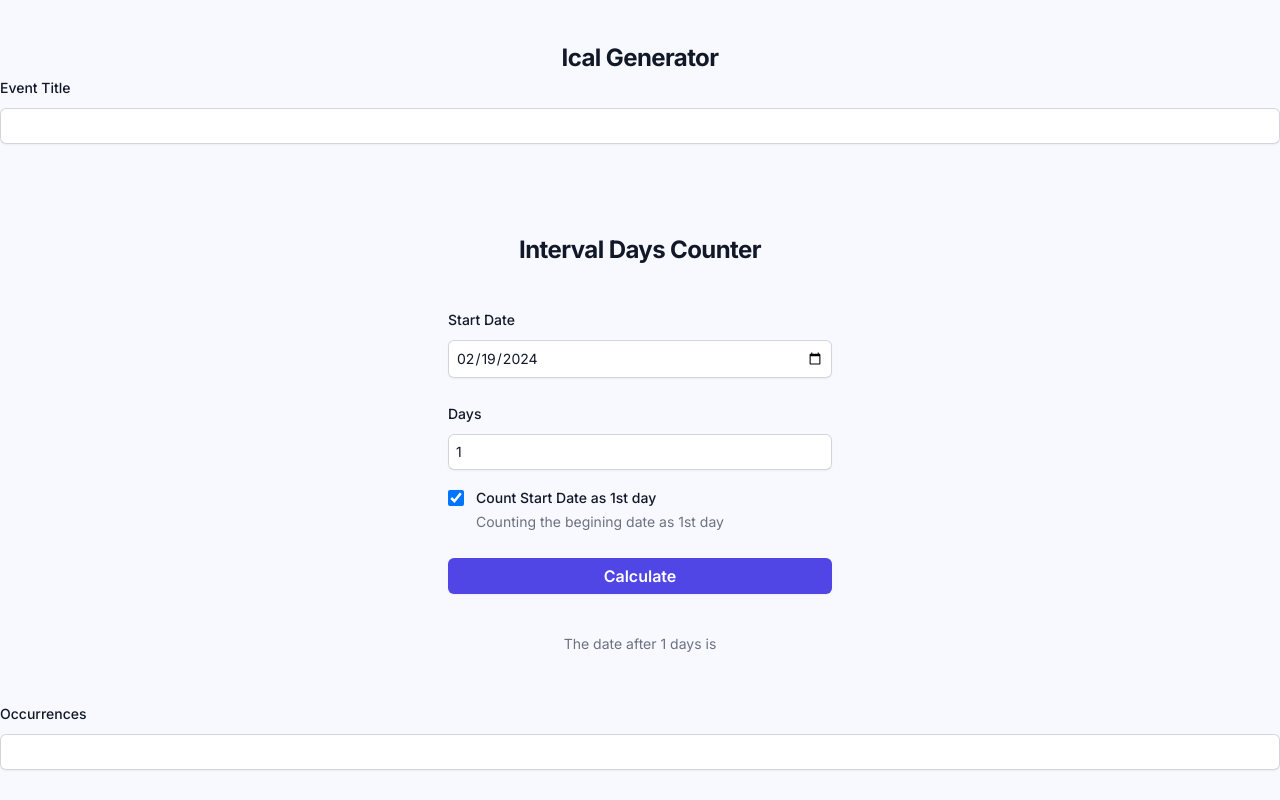
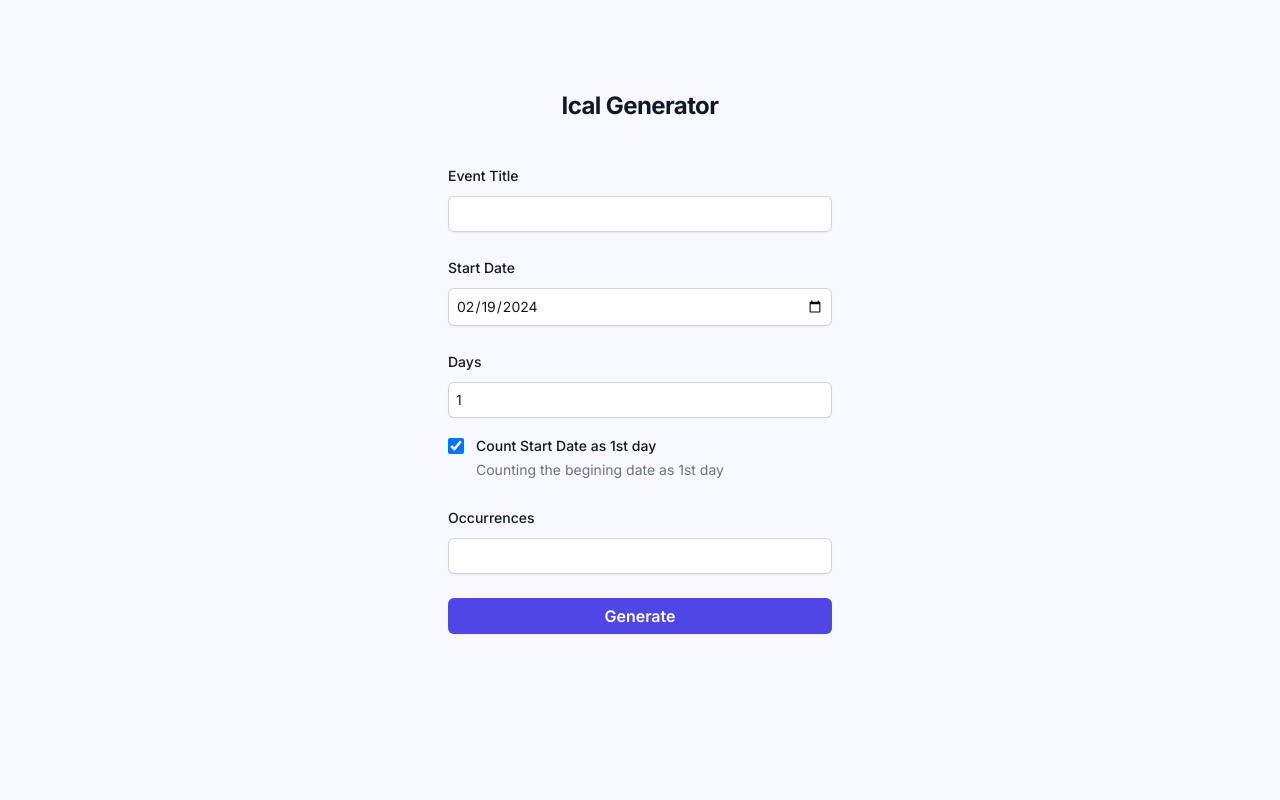
Before and after one commit to eugenieeeech/ical-event-generator, a Next.js app: page / in a window 1280 px wide. Built offline with nearby package versions, Linux system fonts and the light colour scheme.

Commit message:
fix form input ui

```diff
--- a/src/app/page.tsx
+++ b/src/app/page.tsx
@@ -1,54 +1,9 @@
-import { DaysCounter } from "@/components/DaysCounter";
+import { IcalInfoForm } from "@/components/IcalInfoForm";
 
 export default function Home() {
   return (
     <div className="w-full h-full">
-      <div>
-      <h2 className="mt-10 text-center text-2xl font-bold leading-9 tracking-tight text-gray-900">
-          Ical Generator
-        </h2>
-        <div className="flex items-center justify-between">
-
-          <label
-            htmlFor="eventTitle"
-            className="block text-sm font-medium leading-6 text-gray-900"
-          >
-            Event Title
-          </label>
-          <div className="text-sm"></div>
-        </div>
-        <div className="mt-2">
-          <input
-            id="eventTitle"
-            name="eventTitle"
-            type="text"
-            required
-            className="block w-full rounded-md border-0 px-2 py-1.5 text-gray-900 shadow-sm ring-1 ring-inset ring-gray-300 placeholder:text-gray-400 focus:ring-2 focus:ring-inset focus:ring-indigo-600 sm:text-sm sm:leading-6"
-          />
-        </div>
-      </div>
-      <DaysCounter />
-      <div>
-        <div className="flex items-center justify-between">
-          <label
-            htmlFor="occurrences"
-            className="block text-sm font-medium leading-6 text-gray-900"
-          >
-            Occurrences
-          </label>
-          <div className="text-sm"></div>
-        </div>
-        <div className="mt-2">
-          <input
-            id="occurrences"
-            name="occurrences"
-            type="number"
-            autoComplete="number"
-            required
-            className="block w-full rounded-md border-0 px-2 py-1.5 text-gray-900 shadow-sm ring-1 ring-inset ring-gray-300 placeholder:text-gray-400 focus:ring-2 focus:ring-inset focus:ring-indigo-600 sm:text-sm sm:leading-6"
-          />
-        </div>
-      </div>
+      <IcalInfoForm />
     </div>
   );
 }
--- a/src/components/IcalGenerate.tsx
+++ b/src/components/IcalGenerate.tsx
@@ -28,7 +28,10 @@
     }
   };
   return (
-    <button onClick={() => generateIcal({ title, eventDates })}>
+    <button
+      className="flex w-full justify-center rounded-md bg-indigo-600 px-3 py-1.5 stext-sm font-semibold leading-6 text-white shadow-sm hover:bg-indigo-500 focus-visible:outline focus-visible:outline-2 focus-visible:outline-offset-2 focus-visible:outline-indigo-600"
+      onClick={() => generateIcal({ title, eventDates })}
+    >
       Generate
     </button>
   );
--- a/src/components/DaysCounter.tsx
+++ b/src/components/IcalInfoForm.tsx
@@ -16,7 +16,7 @@
       )
     : new Date().setTime(startDate.getTime() + interval * 1000 * 60 * 60 * 24);
 }
-export const DaysCounter = () => {
+export const IcalInfoForm = () => {
   const [startingDay, setStartingDay] = useState(new Date());
   const resultDate = new Date();
   const [result, setResult] = useState("");
@@ -46,12 +46,32 @@
     <div className="flex min-h-full flex-col justify-center px-6 py-12 lg:px-8">
       <div className="sm:mx-auto sm:w-full sm:max-w-sm">
         <h2 className="mt-10 text-center text-2xl font-bold leading-9 tracking-tight text-gray-900">
-          Interval Days Counter
+          Ical Generator
         </h2>
       </div>
 
       <div className="mt-10 sm:mx-auto sm:w-full sm:max-w-sm">
         <div className="space-y-6">
+          <div>
+            <div className="flex items-center justify-between">
+              <label
+                htmlFor="eventTitle"
+                className="block text-sm font-medium leading-6 text-gray-900"
+              >
+                Event Title
+              </label>
+              <div className="text-sm"></div>
+            </div>
+            <div className="mt-2">
+              <input
+                id="eventTitle"
+                name="eventTitle"
+                type="text"
+                required
+                className="block w-full rounded-md border-0 px-2 py-1.5 text-gray-900 shadow-sm ring-1 ring-inset ring-gray-300 placeholder:text-gray-400 focus:ring-2 focus:ring-inset focus:ring-indigo-600 sm:text-sm sm:leading-6"
+              />
+            </div>
+          </div>
           <div>
             <label
               htmlFor="startDay"
@@ -127,19 +147,35 @@
             </div>
           </div>
           <div>
+            <div className="flex items-center justify-between">
+              <label
+                htmlFor="occurrences"
+                className="block text-sm font-medium leading-6 text-gray-900"
+              >
+                Occurrences
+              </label>
+              <div className="text-sm"></div>
+            </div>
+            <div className="mt-2">
+              <input
+                id="occurrences"
+                name="occurrences"
+                type="number"
+                autoComplete="number"
+                required
+                className="block w-full rounded-md border-0 px-2 py-1.5 text-gray-900 shadow-sm ring-1 ring-inset ring-gray-300 placeholder:text-gray-400 focus:ring-2 focus:ring-inset focus:ring-indigo-600 sm:text-sm sm:leading-6"
+              />
+            </div>
+          </div>
+          <div>
             <button
               className="flex w-full justify-center rounded-md bg-indigo-600 px-3 py-1.5 stext-sm font-semibold leading-6 text-white shadow-sm hover:bg-indigo-500 focus-visible:outline focus-visible:outline-2 focus-visible:outline-offset-2 focus-visible:outline-indigo-600"
               onClick={handleCal}
             >
-              Calculate
+              Generate
             </button>
           </div>
         </div>
-
-        <p className="mt-10 text-center text-sm text-gray-500">
-          The date {inputDays > 0 ? "after" : "before"} {Math.abs(inputDays)}{" "}
-          days is {result}
-        </p>
       </div>
     </div>
   );
```
Lines whose indentation alone changed are shown as unchanged.
